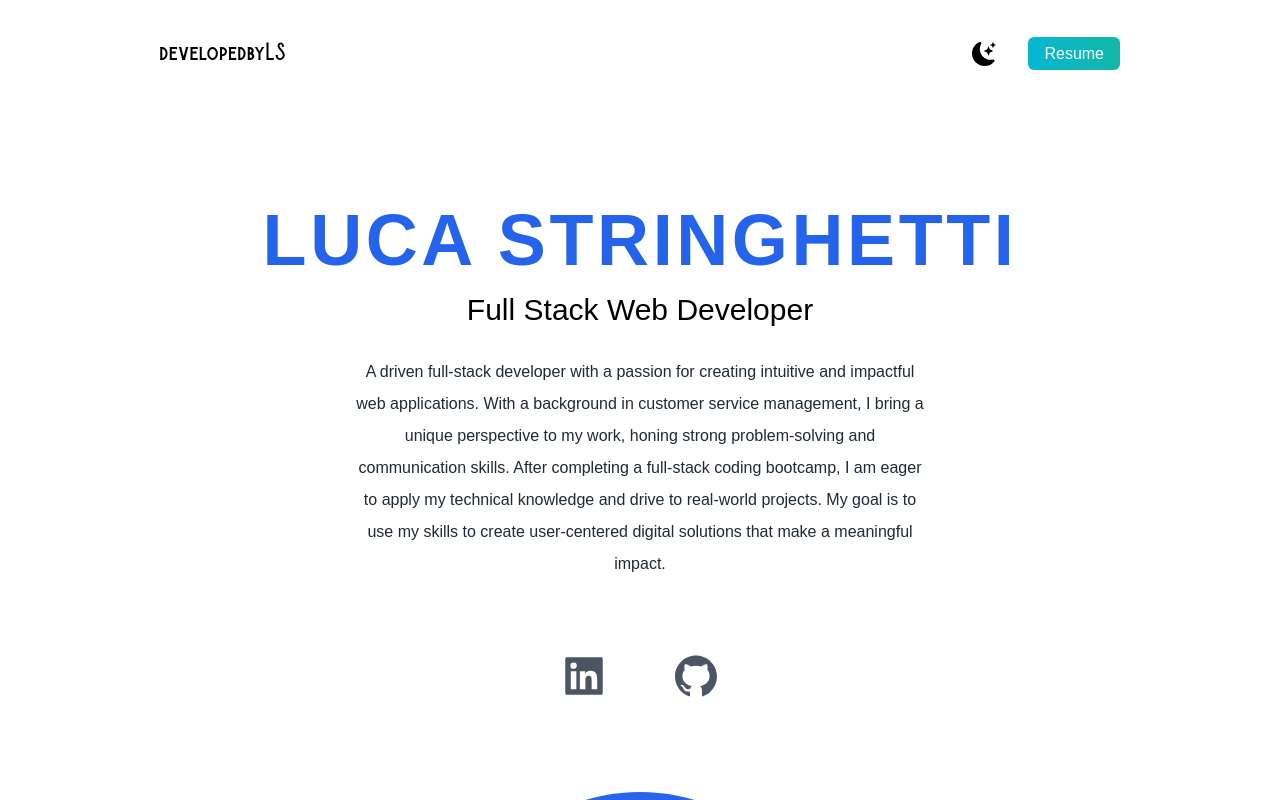
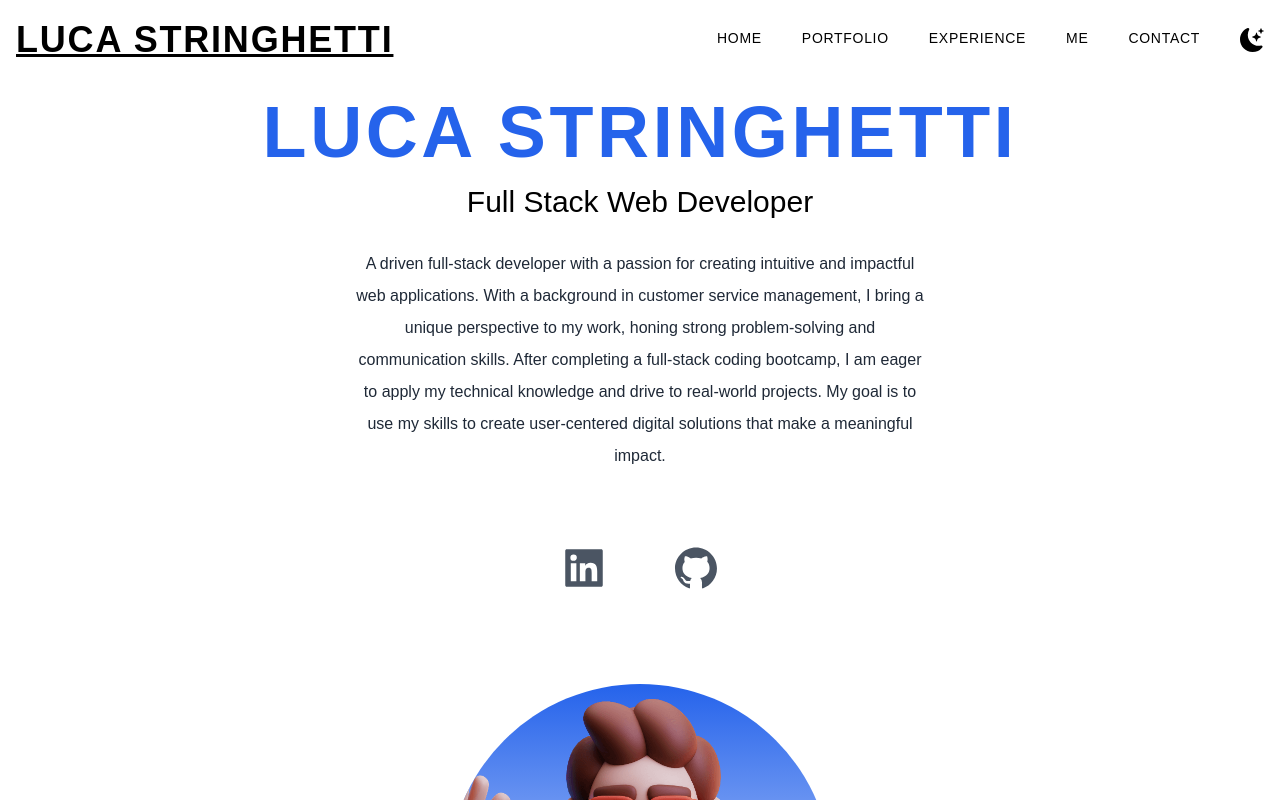
Before and after one commit to Quantumminded/my-portfolio, a Next.js app: page / in a window 1280 px wide. Shown: the top 800 px of the page. Built offline with nearby package versions, Linux system fonts and the light colour scheme.

Commit message:
adding about component

```diff
--- /dev/null
+++ b/components/About.js
@@ -0,0 +1,42 @@
+import React from 'react';
+import { AiFillLinkedin, AiFillGithub } from "react-icons/ai";
+import deved from "../public/dev-ed-wave.png";
+import Image from "next/image";
+
+const About = () => {
+  return (
+    <>
+    <div className="text-center p-10">
+            <h2 className="py-2 text-blue-600 dark:text-teal-400 text-5xl md:text-7xl tracking-wider uppercase font-bold text-center">
+              Luca Stringhetti
+            </h2>
+            <h3 className="text-2xl py-2 dark:text-white md:text-3xl">
+              Full Stack Web Developer
+            </h3>
+            <p className="text-md py-5 leading-8 text-gray-800 dark:text-gray-200 max-w-xl mx-auto">
+              A driven full-stack developer with a passion for creating
+              intuitive and impactful web applications. With a background in
+              customer service management, I bring a unique perspective to my
+              work, honing strong problem-solving and communication skills.
+              After completing a full-stack coding bootcamp, I am eager to apply
+              my technical knowledge and drive to real-world projects. My goal
+              is to use my skills to create user-centered digital solutions that
+              make a meaningful impact.
+            </p>
+          </div>
+          <div className="text-5xl flex justify-center gap-16 py-3 text-gray-600 dark:text-gray-400">
+            <a href="https://www.linkedin.com/in/lucastringhetti/">
+              <AiFillLinkedin />
+            </a>
+            <a href="https://github.com/Quantumminded">
+              <AiFillGithub />
+            </a>
+          </div>
+          <div className="relative mx-auto bg-gradient-to-b dark:from-teal-500 from-blue-600 rounded-full w-80 h-80 mt-20 overflow-hidden md:h-96 md:w-96">
+            <Image src={deved} layout="fill" objectFit="cover" />
+          </div>
+          </>
+  )
+}
+
+export default About
--- a/components/Navbar.jsx
+++ b/components/Navbar.jsx
@@ -1,5 +1,7 @@
 import Link from "next/link";
 import React, { useEffect, useState } from "react";
+
+import { BsFillMoonStarsFill } from "react-icons/bs";
 
 
 import {
@@ -14,6 +16,7 @@
 const Navbar = () => {
   const [navigation, setNavigation] = useState(false);
   const [pageScroll, setPageScroll] = useState(false);
+
 
 
   useEffect(() => {
@@ -69,6 +72,10 @@
                 </li>
               </Link>
             ))}
+            <BsFillMoonStarsFill
+                  onClick={() => setDarkMode(!darkMode)}
+                  className=" cursor-pointer text-2xl"
+                />
           </ul>
 
           {!navigation && (
--- a/pages/_app.js
+++ b/pages/_app.js
@@ -1,7 +1,13 @@
 import '../styles/globals.css'
 
+
 function MyApp({ Component, pageProps }) {
-  return <Component {...pageProps} />
+  return (
+  <>
+
+  <Component {...pageProps} />
+  </>
+  )
 }
 
 export default MyApp
--- a/pages/index.js
+++ b/pages/index.js
@@ -3,7 +3,8 @@
 import { AiFillLinkedin, AiFillGithub } from "react-icons/ai";
 import Image from "next/image";
 import deved from "../public/dev-ed-wave.png";
-import { useState } from "react";
+import React, { useEffect, useState } from "react";
+import Link from "next/link";
 
 import html from "../public/assets/experience/html.png";
 import css from "../public/assets/experience/css.png";
@@ -17,6 +18,16 @@
 import Portfolio from "../components/Portfolio";
 import Experience from "../components/Experience";
 import Contact from "../components/Contact";
+import About from "../components/About";
+
+import {
+  FaBars,
+  FaTimes,
+  FaFacebook,
+  FaGithub,
+  FaTwitter,
+  FaLinkedin,
+} from "react-icons/fa";
 
 export default function Home() {
   const [darkMode, setDarkMode] = useState(false);
@@ -64,6 +75,40 @@
     },
   ];
 
+  const [navigation, setNavigation] = useState(false);
+  const [pageScroll, setPageScroll] = useState(false);
+
+  useEffect(() => {
+    const sub = window.addEventListener("scroll", () =>
+      setPageScroll(window.scrollY >= 90)
+    );
+
+    return sub;
+  }, []);
+
+  const links = [
+    {
+      id: 1,
+      link: "home",
+    },
+    {
+      id: 2,
+      link: "portfolio",
+    },
+    {
+      id: 3,
+      link: "experience",
+    },
+    {
+      id: 4,
+      link: "me",
+    },
+    {
+      id: 5,
+      link: "contact",
+    },
+  ];
+
   return (
     <div className={darkMode ? "dark" : ""}>
       <Head>
@@ -71,11 +116,122 @@
         <meta name="description" content="Generated by create next app" />
         <link rel="icon" href="/favicon.ico" />
       </Head>
+      {/* NAVBAR SECTION */}
+      <nav className=" mb-12 flex dark:text-white">
+        <div
+          className={`w-screen h-20 z-10 fixed bg-white text-black duration-300 ease-in ${
+            pageScroll && "bg-black text-[#fff]"
+          }`}
+        >
+          <div className="flex justify-between items-center w-full h-full max-w-screen-xl mx-auto p-4">
+            <Link href="/#home">
+              <h1 className="text-3xl lg:text-4xl font-bold uppercase underline underline-offset-2 tracking-wider cursor-pointer">
+                Luca Stringhetti
+              </h1>
+            </Link>
+
+            <div>
+              <ul className="hidden md:flex">
+                {links.map(({ id, link }) => (
+                  <Link key={id} href={`/#${link}`}>
+                    <li className="ml-10 text-sm uppercase cursor-pointer duration-200 ease-out hover:scale-105 tracking-wider">
+                      {link}
+                    </li>
+                  </Link>
+                ))}
+                <BsFillMoonStarsFill
+                  onClick={() => setDarkMode(!darkMode)}
+                  className=" cursor-pointer text-2xl ml-10"
+                />
+              </ul>
+
+              {!navigation && (
+                <div
+                  className="md:hidden cursor-pointer"
+                  onClick={() => setNavigation(true)}
+                >
+                  <FaBars size={30} />
+                </div>
+              )}
+            </div>
+          </div>
+
+          <div
+            className={
+              navigation
+                ? "md:hidden fixed left-0 top-0 w-full h-full bg-black/70 backdrop-blur"
+                : ""
+            }
+          >
+            <div
+              className={
+                navigation
+                  ? "fixed left-0 top-0 w-4/5 h-full bg-gradient-to-r from-blue-600 to-cyan-600 text-white p-10 ease-in duration-500"
+                  : "fixed top-0 left-[-100%] p-10 h-full ease-in duration-500"
+              }
+            >
+              <div>
+                <div className="flex w-full items-center justify-between">
+                  <Link href="/#home">
+                    <h2
+                      onClick={() => setNavigation(false)}
+                      className="text-3xl font-bold uppercase underline underline-offset-2 tracking-wider cursor-pointer"
+                    >
+                      Luca Stringhetti
+                    </h2>
+                  </Link>
+                  <div
+                    onClick={() => setNavigation(false)}
+                    className="p-3 cursor-pointer"
+                  >
+                    <FaTimes size={30} />
+                  </div>
+                </div>
+              </div>
+
+              <div className="mt-24 flex flex-col h-fit gap-20">
+                <ul className="uppercase">
+                  {links.map(({ id, link }) => (
+                    <Link key={id} href={`/#${link}`}>
+                      <li
+                        onClick={() => setNavigation(false)}
+                        className="py-4 text-2xl tracking-wider cursor-pointer"
+                      >
+                        {link}
+                      </li>
+                    </Link>
+                  ))}
+
+                </ul>
+
+                <div>
+                  <div className="grid grid-cols-1 mx-auto w-4/5 gap-10">
+                    <div className="flex items-center justify-center rounded-full shadow-md shadow-white p-3 cursor-pointer">
+                      <FaLinkedin size={25} />
+                    </div>
+                    <div className="flex items-center justify-center rounded-full shadow-md shadow-white p-3 cursor-pointer">
+                      <FaGithub size={25} />
+                    </div>
+                    <div className="flex items-center justify-center rounded-full shadow-md shadow-white p-3 cursor-pointer">
+                    <BsFillMoonStarsFill size={25}
+                      onClick={() => setDarkMode(!darkMode)}
+                      className=" cursor-pointer text-2xl"
+                    />
+                    </div>
+                  </div>
+                </div>
+              </div>
+            </div>
+          </div>
+        </div>
+      </nav>
 
       <main className="bg-white px-10 dark:bg-gray-900 md:px-20 lg:px-40">
         <section className="min-h-screen">
-          <nav className="py-10 mb-12 flex justify-between dark:text-white">
-            <h1 className="text-xl font-burtons">developedbyLS</h1>
+          {/* NAVBAR SECTION */}
+          {/* <nav className=" mb-12 flex dark:text-white"> */}
+
+          {/* <h1 className="text-xl font-burtons">developedbyLS</h1>
 
             <ul className="flex items-center">
               <li>
@@ -92,38 +248,11 @@
                   Resume
                 </a>
               </li>
-            </ul>
-          </nav>
+            </ul> */}
+          {/* </nav> */}
 
-          <div className="text-center p-10">
-            <h2 className="py-2 text-blue-600 dark:text-teal-400 text-5xl md:text-7xl tracking-wider uppercase font-bold text-center">
-              Luca Stringhetti
-            </h2>
-            <h3 className="text-2xl py-2 dark:text-white md:text-3xl">
-              Full Stack Web Developer
-            </h3>
-            <p className="text-md py-5 leading-8 text-gray-800 dark:text-gray-200 max-w-xl mx-auto">
-              A driven full-stack developer with a passion for creating
-              intuitive and impactful web applications. With a background in
-              customer service management, I bring a unique perspective to my
-              work, honing strong problem-solving and communication skills.
-              After completing a full-stack coding bootcamp, I am eager to apply
-              my technical knowledge and drive to real-world projects. My goal
-              is to use my skills to create user-centered digital solutions that
-              make a meaningful impact.
-            </p>
-          </div>
-          <div className="text-5xl flex justify-center gap-16 py-3 text-gray-600 dark:text-gray-400">
-            <a href="https://www.linkedin.com/in/lucastringhetti/">
-              <AiFillLinkedin />
-            </a>
-            <a href="https://github.com/Quantumminded">
-              <AiFillGithub />
-            </a>
-          </div>
-          <div className="relative mx-auto bg-gradient-to-b dark:from-teal-500 from-blue-600 rounded-full w-80 h-80 mt-20 overflow-hidden md:h-96 md:w-96">
-            <Image src={deved} layout="fill" objectFit="cover" />
-          </div>
+          {/* ABOUT SECTION */}
+          <About />
         </section>
 
         {/* SKILL SECTION */}
@@ -140,7 +269,6 @@
         <section className="">
           <Contact />
         </section>
-
       </main>
     </div>
   );
```
